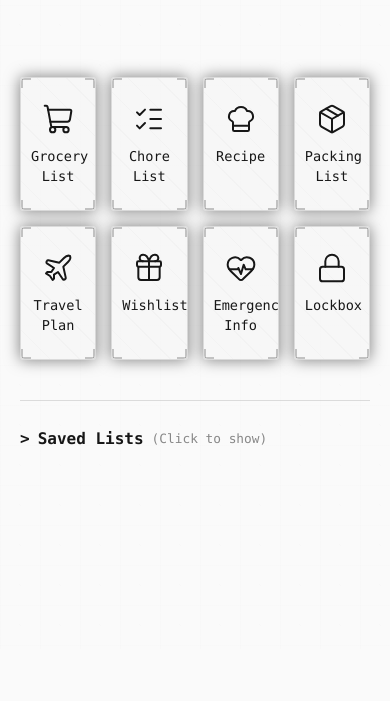
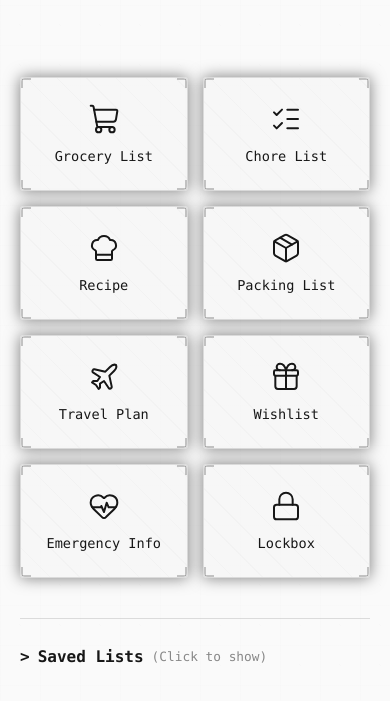
Before and after one commit to bradybark/nestly, a website built with Vite: page index.html in a window 390 px wide. Shown: the part 195-896 px from the top of the page. Before the commit the page ends 844 px from the top, so only its background shows below. Built offline with nearby package versions, Linux system fonts and the light colour scheme.

Commit message:
Feat: Mobile Layout & SVG App Icon
- Updated mobile grid to 2 columns (max-width: 600px)

- Replaced app icon with simplified SVG implementation

- Updated index.html and manifest.json

```diff
--- a/index.html
+++ b/index.html
@@ -1,18 +1,25 @@
 <!DOCTYPE html>
 <html lang="en">
+
 <head>
   <meta charset="UTF-8" />
   <meta name="viewport" content="width=device-width, initial-scale=1.0, maximum-scale=1.0, user-scalable=no" />
   <meta name="theme-color" content="#0a0a0a" />
+  <link rel="icon" type="image/svg+xml" href="/icon.svg" />
+  <link rel="apple-touch-icon" href="/icon.svg" />
   <link rel="manifest" href="/manifest.json" />
   <link rel="preconnect" href="https://fonts.googleapis.com">
   <link rel="preconnect" href="https://fonts.gstatic.com" crossorigin>
-    <link href="https://fonts.googleapis.com/css2?family=Inter:wght@400;500;600;700&family=Space+Grotesk:wght@400;500;600;700&display=swap" rel="stylesheet">
+  <link
+    href="https://fonts.googleapis.com/css2?family=Inter:wght@400;500;600;700&family=Space+Grotesk:wght@400;500;600;700&display=swap"
+    rel="stylesheet">
   <title>Nestly | Family Toolkit</title>
 </head>
+
 <body>
   <div id="app"></div>
   <script src="https://unpkg.com/lucide@latest"></script>
   <script type="module" src="/src/main.js"></script>
 </body>
+
 </html>
--- a/src/style.css
+++ b/src/style.css
@@ -240,6 +240,12 @@ header p {
   display: grid;
   grid-template-columns: repeat(4, 1fr);
   gap: 15px;
+}
+
+@media (max-width: 600px) {
+  .grid {
+    grid-template-columns: repeat(2, 1fr);
+  }
 }
 
 /* ============================================
```
Also changed, not shown: public/icon.svg (added), public/manifest.json. Lines whose indentation alone changed are shown as unchanged.
